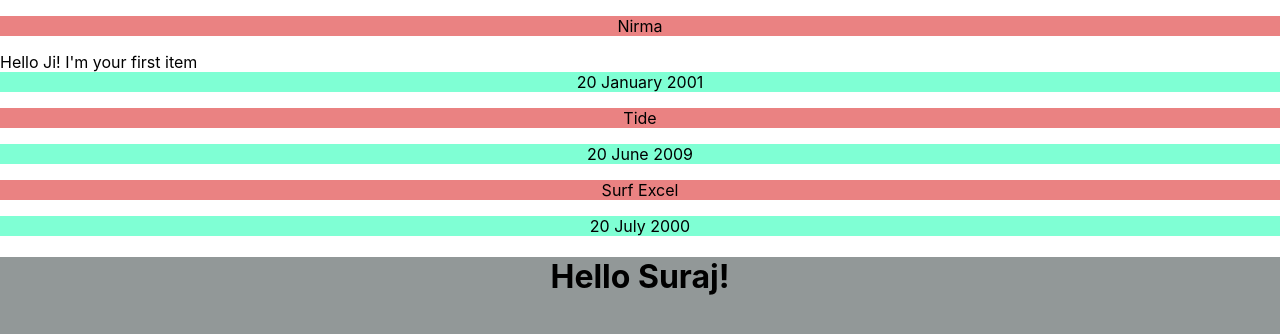
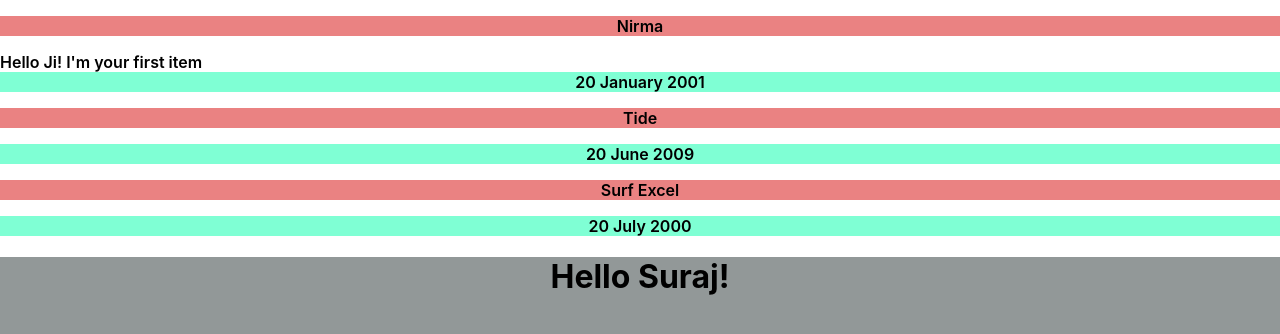
Before and after one commit to suraj060203/demo-shop, a React (Create React App) app: page / in a window 1280 px wide. Shown: the top 334 px of the page. Built offline with nearby package versions, Linux system fonts and the light colour scheme.

Commit message:
Add Card component styles and update ItemDate component to render children and className props

```diff
--- a/src/components/Card.css
+++ b/src/components/Card.css
@@ -0,0 +1,3 @@
+.card{
+    font-weight: 600;
+}
--- a/src/components/ItemDate.js
+++ b/src/components/ItemDate.js
@@ -11,6 +11,8 @@
             <spam> {date} </spam>
             <spam> {month} </spam>
             <spam> {year} </spam>
+            {props.children}
+            {props.className}
         </div>
     );
 }
```
